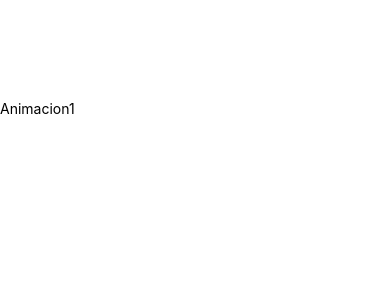
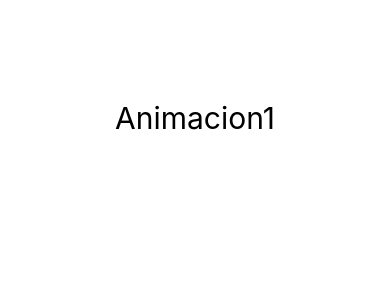
Before and after one commit to marshalmori/animacoes_react_native, a React Native app: screen / in a window 390 px wide. Shown: the top 300 px of the page. Built offline with nearby package versions, Linux system fonts and the light colour scheme.

Commit message:
Trabalhar com timing - opacity

```diff
--- a/components/Animacion1.js
+++ b/components/Animacion1.js
@@ -1,8 +1,32 @@
-import React from 'react';
+import React, {useState, useEffect} from 'react';
 import {StyleSheet, Text, Animated} from 'react-native';
 
 const Animacion1 = () => {
-  return <Text>Animacion1</Text>;
+  const [animacion] = useState(new Animated.Value(0));
+
+  useEffect(() => {
+    Animated.timing(animacion, {
+      toValue: 1,
+      duration: 500,
+      useNativeDriver: true,
+    }).start();
+  }, []);
+
+  return (
+    <Animated.View
+      style={{
+        opacity: animacion,
+      }}>
+      <Text style={styles.texto}>Animacion1</Text>
+    </Animated.View>
+  );
 };
 
+const styles = StyleSheet.create({
+  texto: {
+    fontSize: 30,
+    textAlign: 'center',
+  },
+});
+
 export default Animacion1;
```
